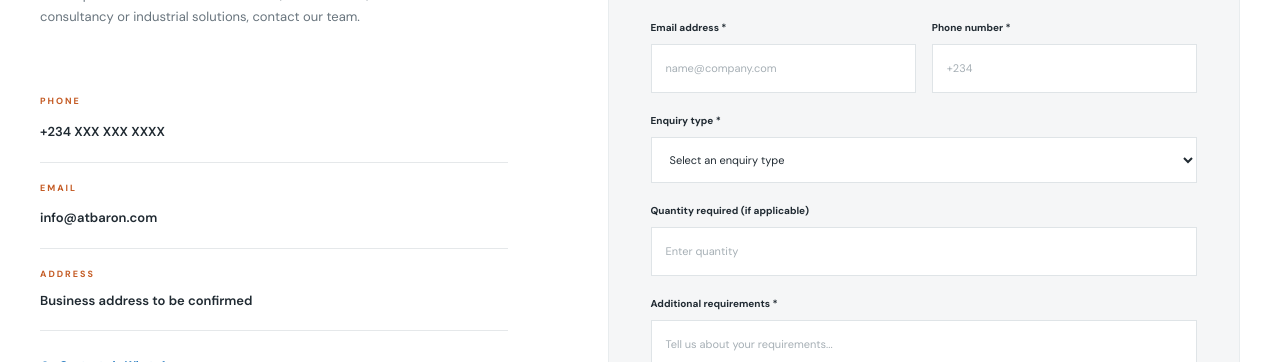
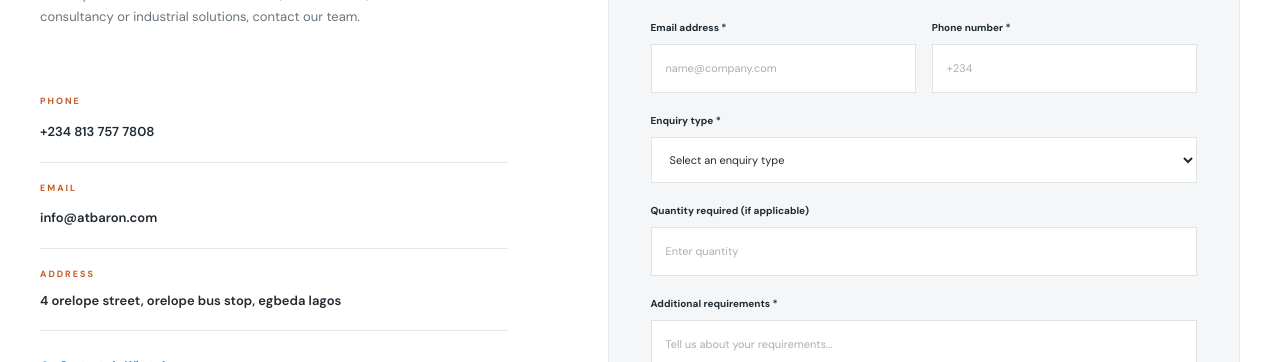
Before and after one commit to Jofort-Technologies/ATBARON, a plain HTML site: page index.html in a window 1280 px wide. Shown: the part 5800-6162 px from the top of the page. Drawn offline with Linux system fonts and the light colour scheme.

Commit message:
Update index.html

```diff
--- a/index.html
+++ b/index.html
@@ -1413,7 +1413,7 @@ button{cursor:pointer}
 
                     <div class="contact-detail">
                         <span class="detail-label">PHONE</span>
-                        <a href="tel:+2340000000000" id="phoneLink">+234 XXX XXX XXXX</a>
+                        <a href="tel:+2348137577808" id="phoneLink">+234 813 757 7808</a>
                     </div>
 
                     <div class="contact-detail">
@@ -1423,7 +1423,7 @@ button{cursor:pointer}
 
                     <div class="contact-detail">
                         <span class="detail-label">ADDRESS</span>
-                        <p>Business address to be confirmed</p>
+                        <p>4 orelope street, orelope bus stop, egbeda lagos </p>
                     </div>
 
                 </div>
@@ -1580,8 +1580,8 @@ button{cursor:pointer}
 
 const COMPANY = {
     email: "info@atbaron.com",
-    whatsapp: "2340000000000",
-    phone: "+234 XXX XXX XXXX"
+    whatsapp: "2348137577808",
+    phone: "+234 813 757 7808"
 };
 
 
```
